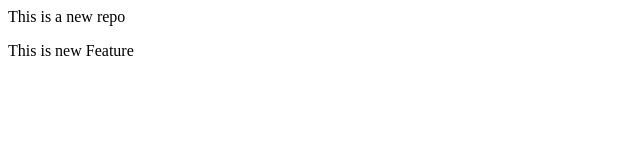
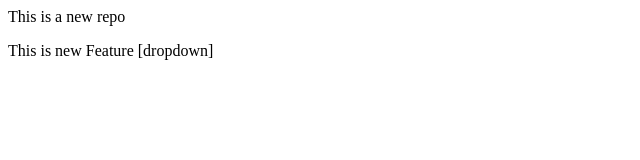
Before and after one commit to Antor-O9/local_Repo, a plain HTML site: page index.html in a window 1280 px wide. Shown: the full height of the page, 0-640 px from the left. Drawn offline with Linux system fonts and the light colour scheme.

Commit message:
add dropdown

```diff
--- a/index.html
+++ b/index.html
@@ -1,2 +1,2 @@
 <p>This is a new repo</p>
-<p>This is new Feature</p>
+<p>This is new Feature [dropdown] </p>
```
